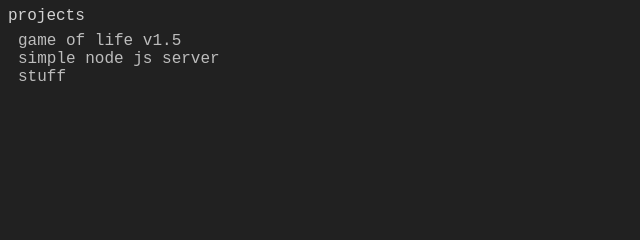
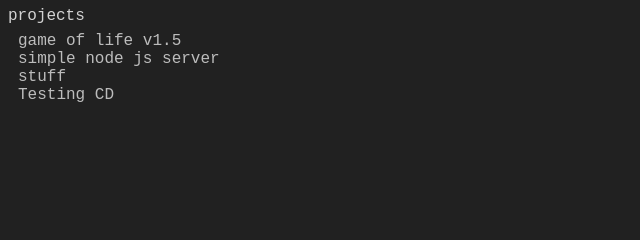
Before and after one commit to memer-s/memer-s, a website: page index.html in a window 1280 px wide. Shown: the top 240 px of the page, 0-640 px from the left. Drawn offline with Linux system fonts and the light colour scheme.

Commit message:
Update index.html

```diff
--- a/index.html
+++ b/index.html
@@ -14,6 +14,7 @@
             <a href="">game of life v1.5</a><br>
             <a href="">simple node js server</a><br>
             <a href="">stuff</a><br>
+            <a href="">Testing CD</a><br>
         </div>
 
 
```
